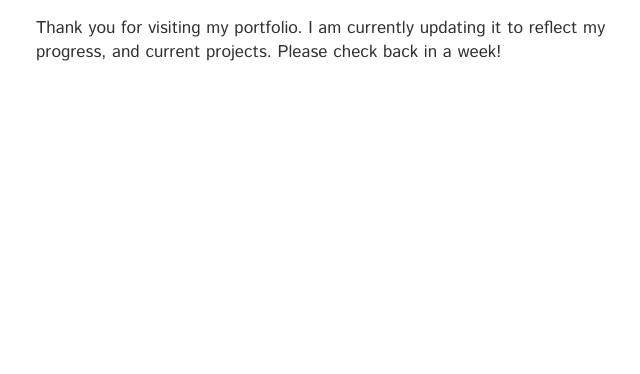
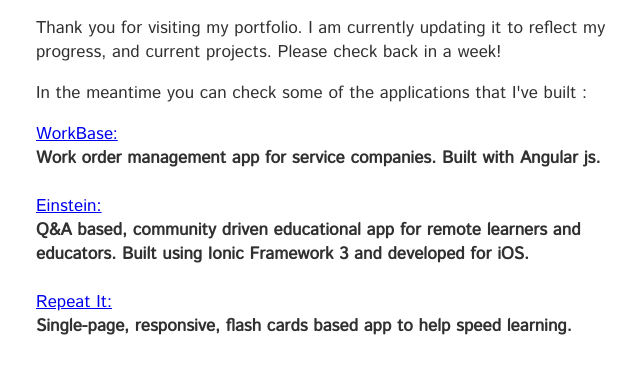
Before and after one commit to himanshupnt/portfolio, a plain HTML site: page index.html in a window 1280 px wide. Shown: the whole page, without its empty margins (304-944 px from the left). Drawn offline with Linux system fonts and the light colour scheme.

Commit message:
added links to projects

```diff
--- a/index.html
+++ b/index.html
@@ -11,6 +11,17 @@
 
 <body style="margin:auto; max-width: 600px">
     <p>Thank you for visiting my portfolio. I am currently updating it to reflect my progress, and current projects. Please check back in a week!</p>
+    <p>In the meantime you can check some of the applications that I've built :</p>
+    <a href="https://workbase.himanshupnt.com">WorkBase:</a>
+    <h4>Work order management app for service companies. Built with Angular js.</h4>
+    <br>
+    <a href="https://github.com/himanshupnt/Einstein">Einstein:</a>
+    <h4> Q&A based, community driven educational app for remote learners and educators. Built using Ionic Framework 3 and developed for iOS.</h4>
+    <br>
+    <a href="https://repeatit.himanshupnt.com">Repeat It: </a>
+    <h4> Single-page, responsive, flash cards based app to help speed learning.</h4>
+    <br>
+
 </body>
 
 </html>
```
